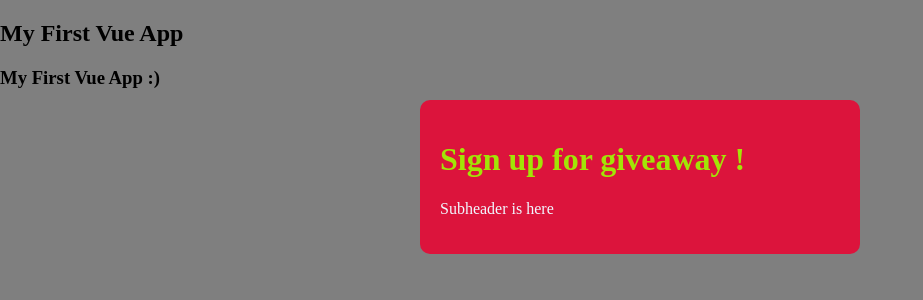
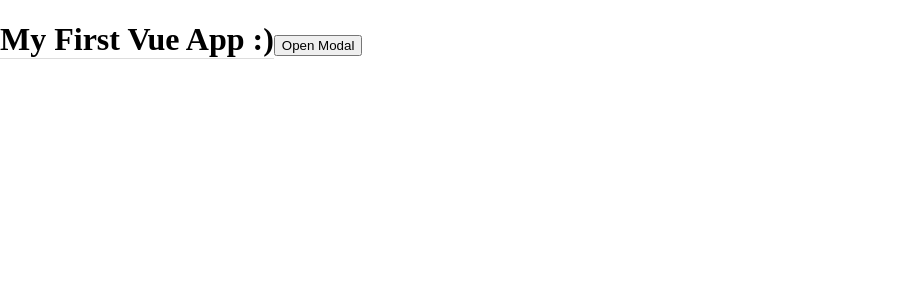
Before and after one commit to SHENEL98/Vue-basic, a Vue app in the folder VueCLI/modal-project/: page / in a window 1280 px wide. Shown: the top 300 px of the page, without its empty margins (0-923 px from the left). Built offline with nearby package versions, Linux system fonts and the light colour scheme.

Commit message:
Emitting custom event (here used to close modal)

```diff
--- a/VueCLI/modal-project/src/App.vue
+++ b/VueCLI/modal-project/src/App.vue
@@ -1,9 +1,11 @@
 <template>
   <div>
-    <h2>My First Vue App </h2>
-    <h3>{{ title }}</h3>
-    <Modal header="Sign up for giveaway !" :subHeader="subHeader"
-      text="check prop is work or not" theme="red" />
+    <h1>{{ title }}</h1>
+    <div v-if="showModal">
+      <Modal header="Sign up for giveaway !" :subHeader="subHeader"
+      text="check prop is work or not" theme="red" @close="toggleModal"/>
+    </div>
+    <button @click="toggleModal">Open Modal</button>
   </div>
 </template>
 
@@ -15,15 +17,14 @@
   data() {
     return {
       title: "My First Vue App :)",
-      subHeader: "Subheader is here"
+      subHeader: "Subheader is here",
+      showModal: false
     };
   },
   methods:{
-    handleClick(){
-      console.log(this.$refs.name)
-      this.$refs.name.classList.add('active')
-      this.$refs.name.focus()
-    }
+     toggleModal(){
+      this.showModal = !this.showModal
+     }
   }
 };
 </script>
--- a/VueCLI/modal-project/src/components/Modal.vue
+++ b/VueCLI/modal-project/src/components/Modal.vue
@@ -1,5 +1,5 @@
 <template>
-    <div class="backdrop">
+    <div class="backdrop" @click="closeModal">
         <div class="modal" :class="{ red: theme === 'red' }">
             <h1>{{ header }}</h1>
             <p>{{ text }}</p>
@@ -11,7 +11,12 @@
 
 <script>
 export default{
-    props: ['header','subHeader','theme']
+    props: ['header','subHeader','theme'],
+    methods: {
+        closeModal(){
+            this.$emit('close')
+        }
+    },
 }
 </script>
 
```
